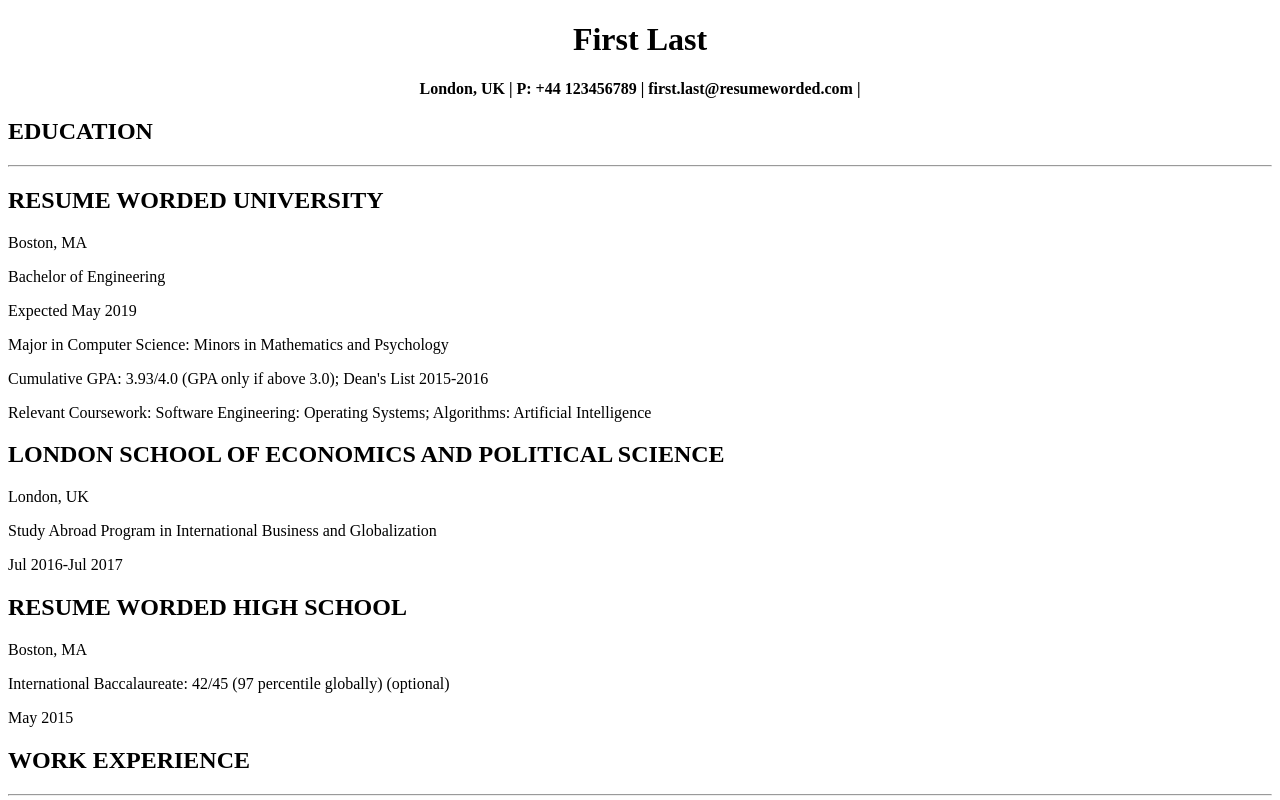
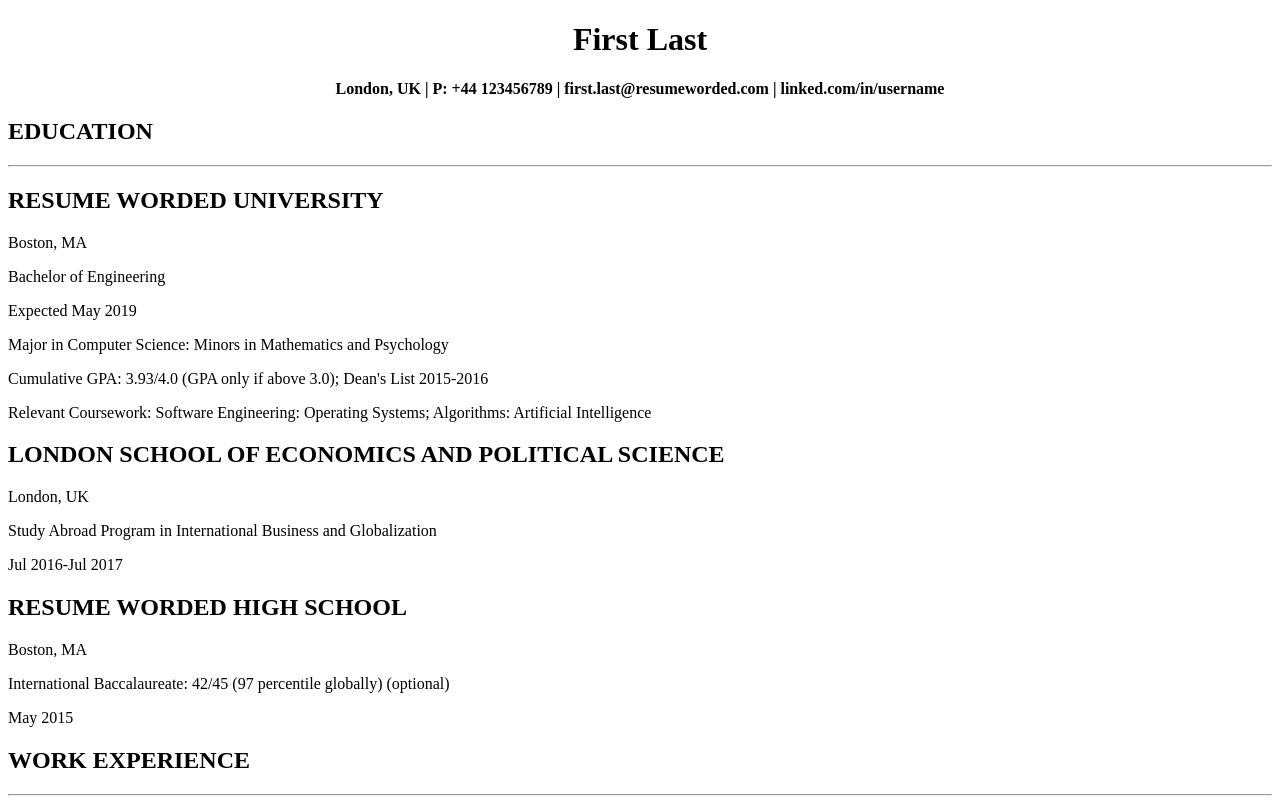
Before and after one commit to TroySamaraSiahaan/Cvtroy, a plain HTML site: page index.html in a window 1280 px wide. Shown: the top 800 px of the page. Drawn offline with Linux system fonts and the light colour scheme.

Commit message:
Update index.html

```diff
--- a/index.html
+++ b/index.html
@@ -3,7 +3,7 @@
 	    <body>
  <center><h1>First Last</h1></center>
 
-<center><b>London, UK | P: +44 123456789 | first.last@resumeworded.com |</b></center>
+<center><b>London, UK | P: +44 123456789 | first.last@resumeworded.com | linked.com/in/username</b></center>
 
 				<style>
 
```
